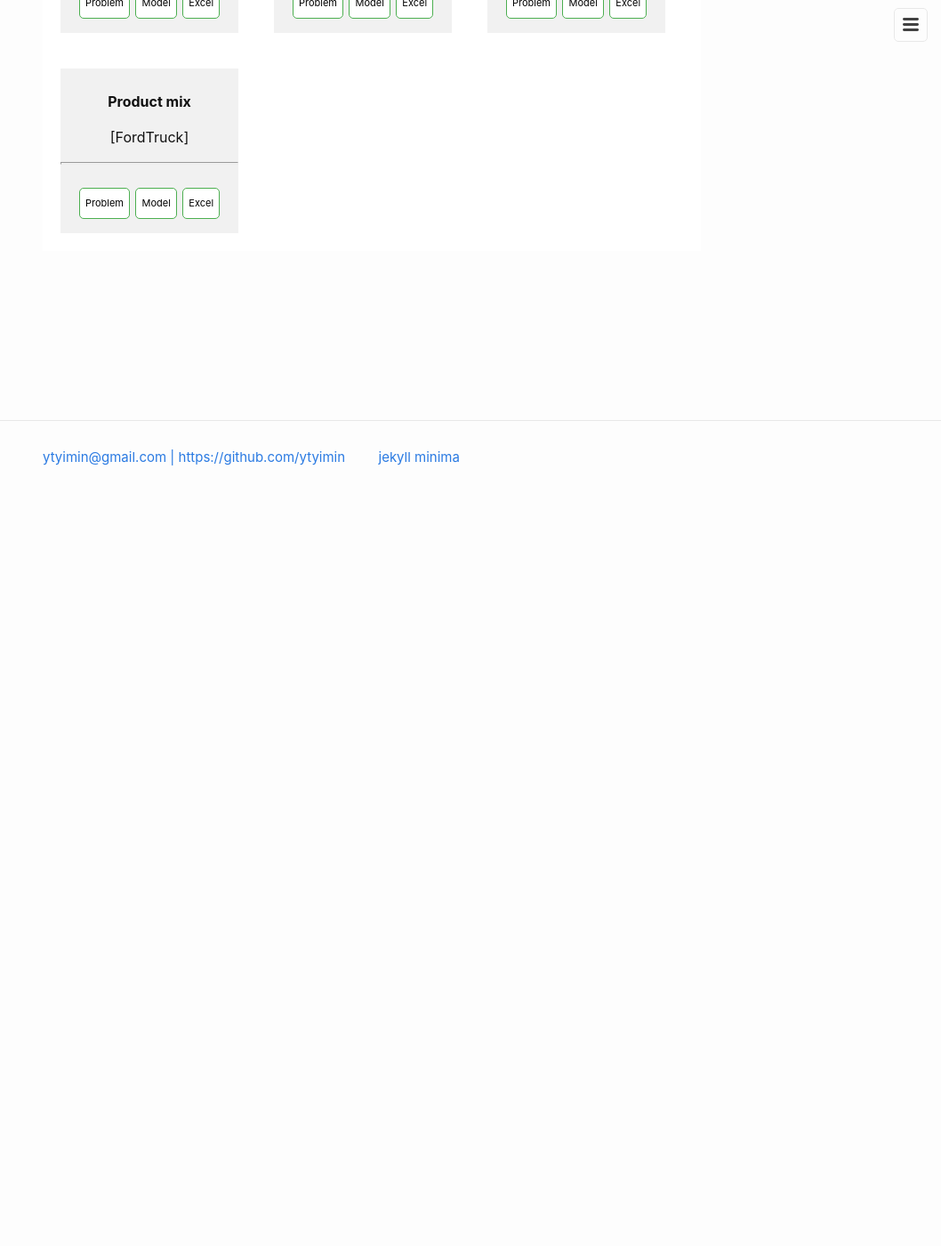
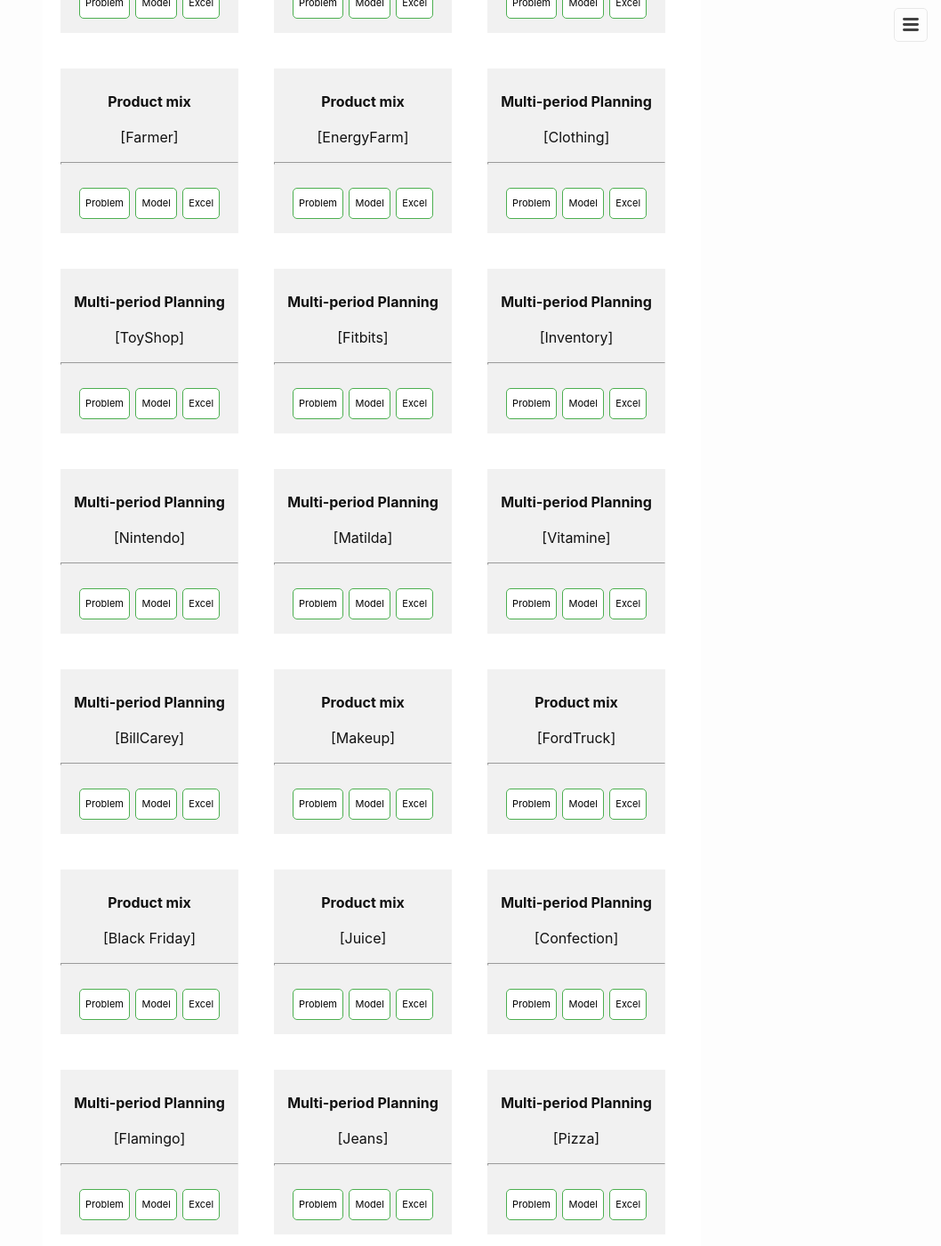
Before and after one commit to ytyimin/tart-cherry, a Jekyll site: the page built from introduction.markdown, in a window 1280 px wide and 1400 px high, scrolled down 815 px. Shown: the whole window at 89% size, without its empty margins (222-1280 px from the left). Built offline with Jekyll 4.4.1, drawn with Linux system fonts in a browser that asks for light colours; some of the changed text lies outside the part shown.

Commit message:
Update introduction.html

```diff
--- a/_layouts/introduction.html
+++ b/_layouts/introduction.html
@@ -9,21 +9,21 @@ layout: default
 
   {{ content }}
 
-  {%- if site.data.exrs.size > 0 -%}
+  {%- if site.data.introduction.size > 0 -%}
 
       <div class="flex-container">
 
-        {%- for exrs in site.data.exrs -%}
+        {%- for exrs in site.data.introduction -%}
 
             <div>
               <br>
-              <p><b>{{ exrs.topic }}</b></p>
-              <p>[{{ exrs.title }}]</p>
+              <p><b>{{ exrs.typeTopic }}</b></p>
+              <p>[{{ exrs.name }}]</p>
               <hr style="height:1px">
               <br>
-              <a class="button button1" href="{{ site.baseurl }}/assets/pdf/Ex{{ exrs.fileno }}[{{ exrs.title }}].pdf" target="_blank" rel="noopener">Problem</a>
-              <a class="button button1" href="{{ site.baseurl }}/assets/pdf/Ex{{ exrs.fileno }}[{{ exrs.title }}]_s.pdf" target="_blank" rel="noopener">Model</a>
-              <a class="button button1" href="{{ site.baseurl }}/assets/xlsx/Ex{{ exrs.fileno }}[{{ exrs.title }}]_s.xlsx" target="_self" rel="noopener">Excel</a>
+              <a class="button button1" href="{{ site.baseurl }}/assets/problemsets/{{ exrs.fileName }}[{{ exrs.name }}].docx" target="_blank" rel="noopener">Problem</a>
+              <a class="button button1" href="{{ site.baseurl }}/assets/problemsets/{{ exrs.fileName }}[{{ exrs.name }}]_s.docx" target="_blank" rel="noopener">Model</a>
+              <a class="button button1" href="{{ site.baseurl }}/assets/problemsets/{{ exrs.fileName }}[{{ exrs.name }}]_s.xlsx" target="_blank" rel="noopener">Excel</a>
               <p> </p>
             </div>
         {%- endfor -%}
```
